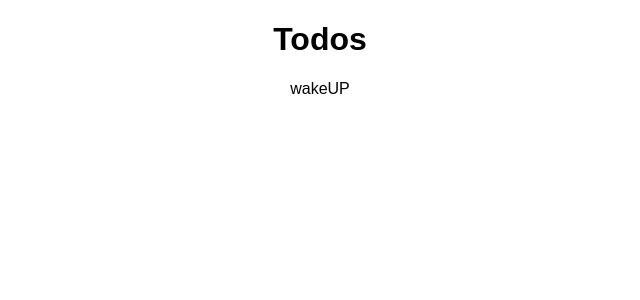
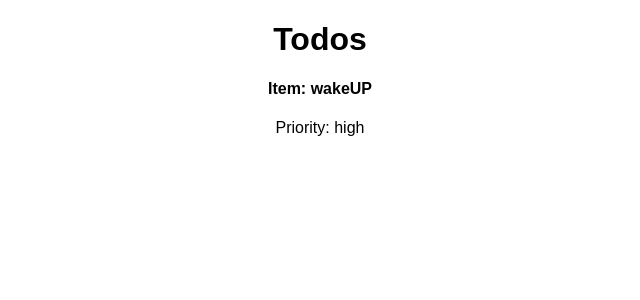
Before and after one commit to SincerelyBrittany/todo-app-with-react-hooks, a React (Create React App) app: page / in a window 1280 px wide. Shown: the top 300 px of the page, without its empty margins (320-960 px from the left). Built offline with nearby package versions, Linux system fonts and the light colour scheme.

Commit message:
Adds the styles components and renders the listitem into the list

```diff
--- a/src/App.js
+++ b/src/App.js
@@ -4,7 +4,13 @@ import List from './List';
 
 export default function App() {
   // const items = ["wake up", "code"]
-  const [items, setItems] = useState(["wakeUP"])
+  const [items, setItems] = useState([
+    {
+      id: 1,
+      item: "wakeUP",
+      priority: "high"
+    }
+  ])
   return (
     <div className="App">
       <h1>Todos</h1>
--- a/src/List.js
+++ b/src/List.js
@@ -1,9 +1,16 @@
 import React, { useState, useEffect } from "react";
+import ListItem from './ListItem'
 
 export default function List(props) {
+  const listItems = () => {
+   return props.items.map(i => (
+      <ListItem item={i.item} priority={i.priority} key={i.id} />
+      ))
+
+  }
   return(
     <div>
-      {props.items}
+     {listItems()}
     </div>
   )
 }
--- /dev/null
+++ b/src/ListItem.js
@@ -0,0 +1,10 @@
+import React from 'react'
+
+export default function ListItem(props){
+  return(
+    <div>
+      <h4> Item: {props.item} </h4>
+      <p> Priority: {props.priority} </p>
+    </div>
+  )
+}
```
Also changed, not shown: package.json (+12 -3 lines), src/Styles.js (added).
